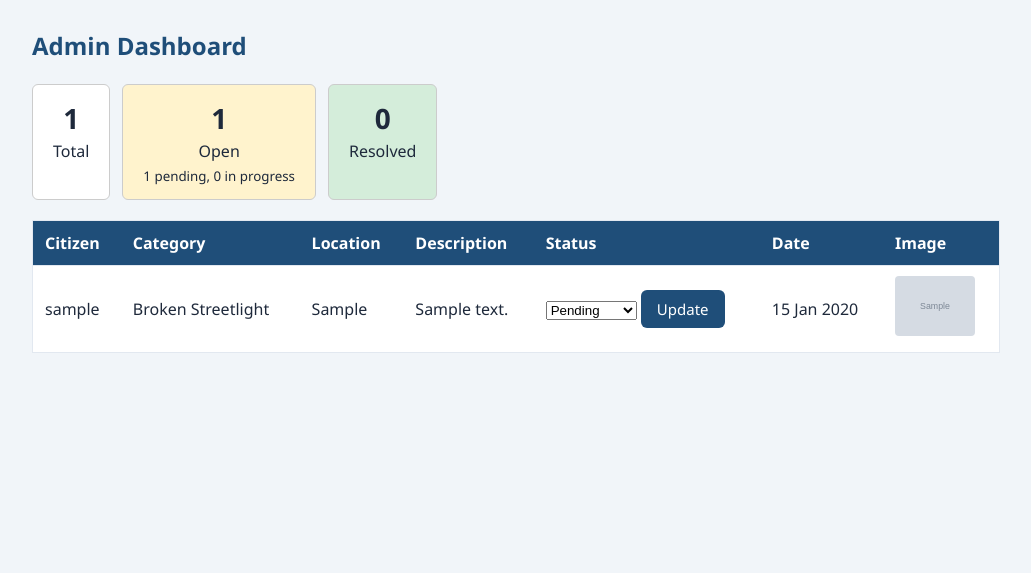
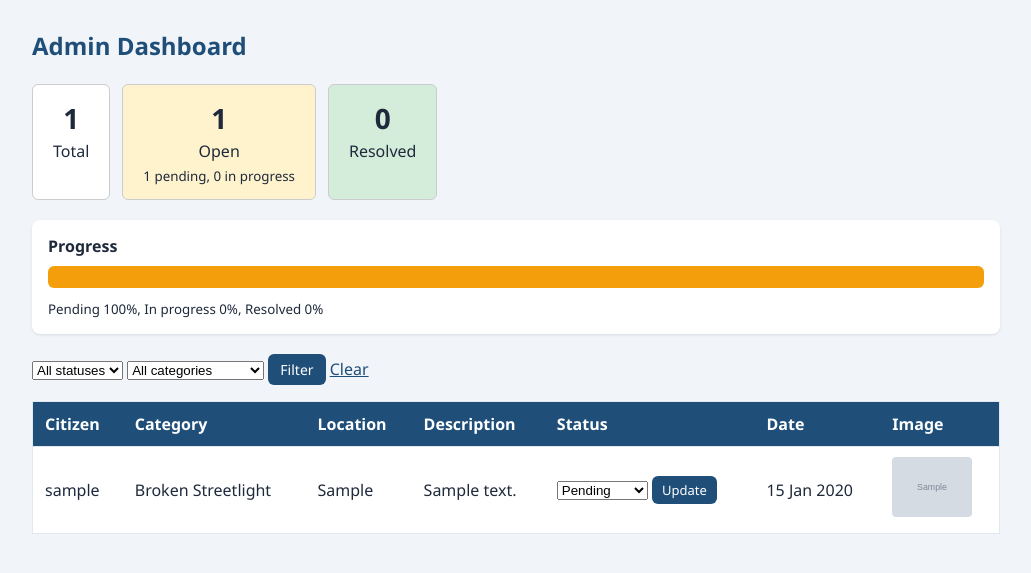
Before and after one commit to Elysium227/public-service-request-system, a Django app: page /dashboard/ in a window 1280 px wide. Shown: the part 51-624 px from the top of the page, without its empty margins (124-1155 px from the left). Run offline with Django 5.2, Linux system fonts and the light colour scheme; a user stored in the database is signed in; tables that the repository leaves empty hold one stand-in row (values such as "Sample post"); grey boxes marked "Sample" are stand-in pictures.

Commit message:
Add dashboard filters and progress bar

```diff
--- a/requests_app/templates/admin_dashboard.html
+++ b/requests_app/templates/admin_dashboard.html
@@ -1,6 +1,7 @@
 {% extends "base.html" %}
 {% block content %}
 <h2>Admin Dashboard</h2>
+
 <div style="display:flex; gap:12px; margin-bottom:20px; flex-wrap:wrap;">
   <div style="background:#fff; border:1px solid #ccc; padding:12px 20px; border-radius:6px; text-align:center;">
     <div style="font-size:28px; font-weight:bold;">{{ total_count }}</div>
@@ -16,8 +17,38 @@
     <div>Resolved</div>
   </div>
 </div>
+
+<div style="background:#fff; padding:14px 16px; border-radius:8px; margin-bottom:20px; box-shadow:0 1px 3px rgba(0,0,0,0.1);">
+  <strong>Progress</strong>
+  <div style="display:flex; height:22px; border-radius:6px; overflow:hidden; margin:8px 0; background:#e2e8f0;">
+    <div style="width:{{ pending_pct }}%; background:#f59e0b;"></div>
+    <div style="width:{{ in_progress_pct }}%; background:#3b82f6;"></div>
+    <div style="width:{{ resolved_pct }}%; background:#22c55e;"></div>
+  </div>
+  <small>Pending {{ pending_pct }}%, In progress {{ in_progress_pct }}%, Resolved {{ resolved_pct }}%</small>
+</div>
+
+<div style="margin-bottom:16px;">
+  <form method="get">
+    <select name="status">
+      <option value="">All statuses</option>
+      {% for value, label in status_choices %}
+        <option value="{{ value }}" {% if status_filter == value %}selected{% endif %}>{{ label }}</option>
+      {% endfor %}
+    </select>
+    <select name="category">
+      <option value="">All categories</option>
+      {% for value, label in category_choices %}
+        <option value="{{ value }}" {% if category_filter == value %}selected{% endif %}>{{ label }}</option>
+      {% endfor %}
+    </select>
+    <button type="submit" style="padding:6px 12px; font-size:14px;">Filter</button>
+    <a href="{% url 'admin_dashboard' %}">Clear</a>
+  </form>
+</div>
+
 {% if all_requests %}
-<table border="1" cellpadding="8" cellspacing="0" style="width:100%; background:#fff; border-collapse:collapse;">
+<table>
   <tr>
     <th>Citizen</th>
     <th>Category</th>
@@ -41,7 +72,7 @@
             <option value="{{ value }}" {% if r.status == value %}selected{% endif %}>{{ label }}</option>
           {% endfor %}
         </select>
-        <button type="submit">Update</button>
+        <button type="submit" style="padding:5px 10px; font-size:13px;">Update</button>
       </form>
     </td>
     <td>{{ r.created_at|date:"d M Y" }}</td>
@@ -50,6 +81,6 @@
   {% endfor %}
 </table>
 {% else %}
-<p>No requests have been submitted yet.</p>
+<p>No requests found.</p>
 {% endif %}
 {% endblock %}
--- a/requests_app/views.py
+++ b/requests_app/views.py
@@ -7,7 +7,6 @@ from .forms import ServiceRequestForm
 from .models import ServiceRequest
 
 
-# Decorator: only allows logged-in staff users, others get a 403 page
 def staff_required(view_func):
     @login_required
     def wrapper(request, *args, **kwargs):
@@ -17,12 +16,10 @@ def staff_required(view_func):
     return wrapper
 
 
-# Landing page
 def home(request):
     return render(request, "home.html")
 
 
-# Citizen registration, logs the user in after signing up
 def register(request):
     if request.method == "POST":
         form = UserCreationForm(request.POST)
@@ -35,7 +32,6 @@ def register(request):
     return render(request, "register.html", {"form": form})
 
 
-# Citizen submits a new service request
 @login_required
 def submit_request(request):
     if request.method == "POST":
@@ -50,33 +46,49 @@ def submit_request(request):
     return render(request, "submit_request.html", {"form": form})
 
 
-# Shows only the logged-in citizen's own requests
 @login_required
 def my_requests(request):
     requests_list = ServiceRequest.objects.filter(citizen=request.user).order_by("-created_at")
     return render(request, "my_requests.html", {"requests_list": requests_list})
 
 
-# Admin view: all requests, filters and analytics counts
 @staff_required
 def admin_dashboard(request):
     all_requests = ServiceRequest.objects.select_related("citizen").order_by("-created_at")
+
+    status_filter = request.GET.get("status", "")
+    category_filter = request.GET.get("category", "")
+    if status_filter:
+        all_requests = all_requests.filter(status=status_filter)
+    if category_filter:
+        all_requests = all_requests.filter(category=category_filter)
+
+    total_count = ServiceRequest.objects.count()
     pending_count = ServiceRequest.objects.filter(status="pending").count()
     in_progress_count = ServiceRequest.objects.filter(status="in_progress").count()
     resolved_count = ServiceRequest.objects.filter(status="resolved").count()
+
+    def percent(count):
+        return round(count * 100 / total_count) if total_count else 0
+
     context = {
         "all_requests": all_requests,
         "status_choices": ServiceRequest.STATUS_CHOICES,
-        "total_count": ServiceRequest.objects.count(),
+        "category_choices": ServiceRequest.CATEGORY_CHOICES,
+        "status_filter": status_filter,
+        "category_filter": category_filter,
+        "total_count": total_count,
         "open_count": pending_count + in_progress_count,
         "pending_count": pending_count,
         "in_progress_count": in_progress_count,
         "resolved_count": resolved_count,
+        "pending_pct": percent(pending_count),
+        "in_progress_pct": percent(in_progress_count),
+        "resolved_pct": percent(resolved_count),
     }
     return render(request, "admin_dashboard.html", context)
 
 
-# Admin changes the status of one request
 @staff_required
 def update_status(request, pk):
     if request.method == "POST":
```
